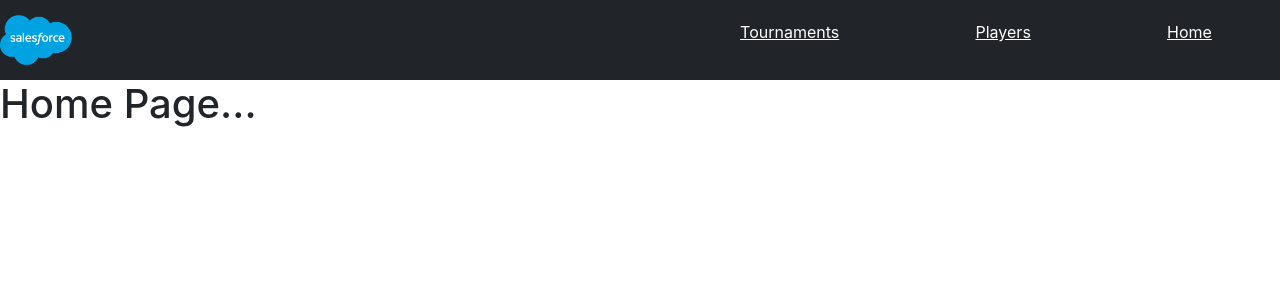
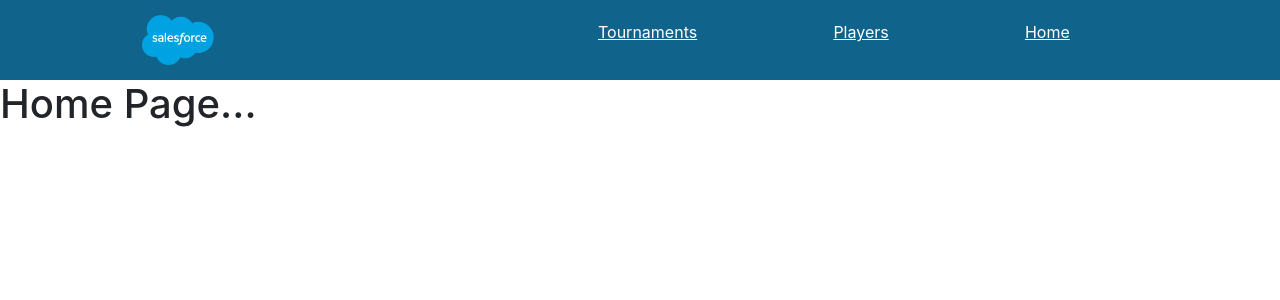
Before and after one commit to sergslat/tennis-app, a React (Create React App) app: page / in a window 1280 px wide. Shown: the top 300 px of the page. Built offline with nearby package versions, Linux system fonts and the light colour scheme.

Commit message:
delete unused lines

```diff
--- a/src/Home.js
+++ b/src/Home.js
@@ -1,5 +1,4 @@
 import './App.css';
-import countryFilter from './countryFilter';
 const Home = () =>{
     return(
         <div>
--- a/src/Nav.js
+++ b/src/Nav.js
@@ -10,7 +10,7 @@ function Nav() {
   };
 
   return (
-    <nav className="navbar navbar-dark bg-dark">
+    <nav>
       <img src={mainLogo} alt="" className='logo'/>
       <ul className='nav-links'>
           <Link style={Navstyle} to = '/tournaments'>
--- a/src/Players.js
+++ b/src/Players.js
@@ -78,5 +78,4 @@ function Players() {
     </div>
     );
 }
-
 export default Players;
--- a/src/countryFilter.js
+++ b/src/countryFilter.js
@@ -1,4 +1,3 @@
-import './App.css';
 function CountryFilter ({setCountryStatus,countryStatus}) {
     const filterByCountry = (e) =>{
         setCountryStatus(e.target.value);
```
